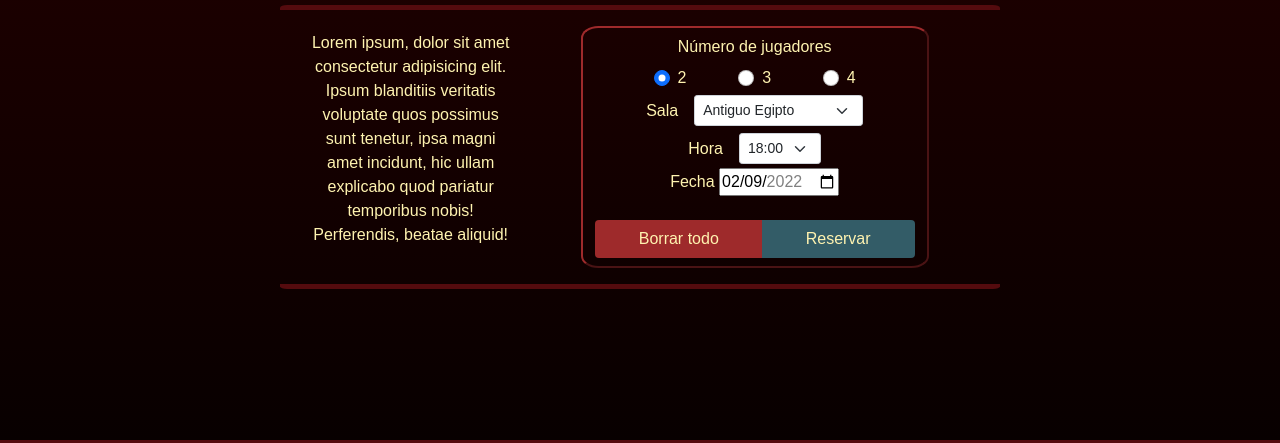
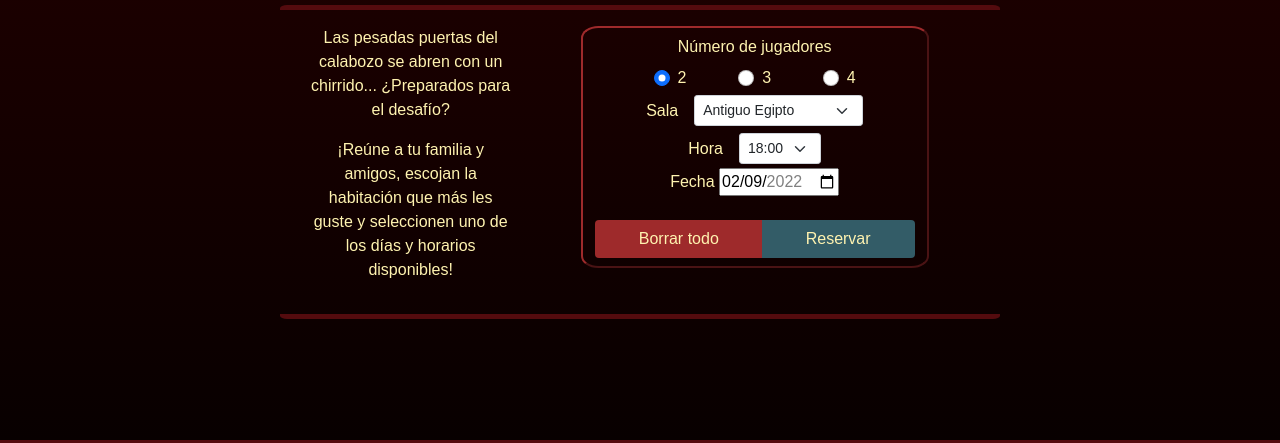
Before and after one commit to Maximiliano-Friss/Dungeon-FrissDeKereki5, a website: page pages/reservas.html in a window 1280 px wide. Shown: the part 264-707 px from the top of the page. Drawn offline with nearby package versions, Linux system fonts and the light colour scheme; a web font is replaced by a local one.

Commit message:
Se agrega texto real a Reservas y se emprolija form de contacto

```diff
--- a/pages/reservas.html
+++ b/pages/reservas.html
@@ -68,7 +68,8 @@
         <h3 class="sect__titulo">Reservas</h3>
         <div class="row sect__container form__contenedor">
             <div class="col-sm-12 col-md-4 align-self-center">
-                <p class="sect1__texto">Lorem ipsum, dolor sit amet consectetur adipisicing elit. Ipsum blanditiis veritatis voluptate quos possimus sunt tenetur, ipsa magni amet incidunt, hic ullam explicabo quod pariatur temporibus nobis! Perferendis, beatae aliquid!</p>
+              <p>Las pesadas puertas del calabozo se abren con un chirrido... ¿Preparados para el desafío?</p>
+              <p class="sect1__texto">¡Reúne a tu familia y amigos, escojan la habitación que más les guste y seleccionen uno de los días y horarios disponibles!</p>
             </div>
             <div class="col-sm-12 col-md-8">
                 <form class="form__reservas">
--- a/scss/estilos.scss
+++ b/scss/estilos.scss
@@ -266,6 +266,7 @@ table {
       max-width: 20rem;
     }
 
+
     .btn-enviar {
       background-color:$color_detalles1;
       color: $color_textos;
```
Also changed, not shown: pages/contacto.html (+2 -0 lines).
